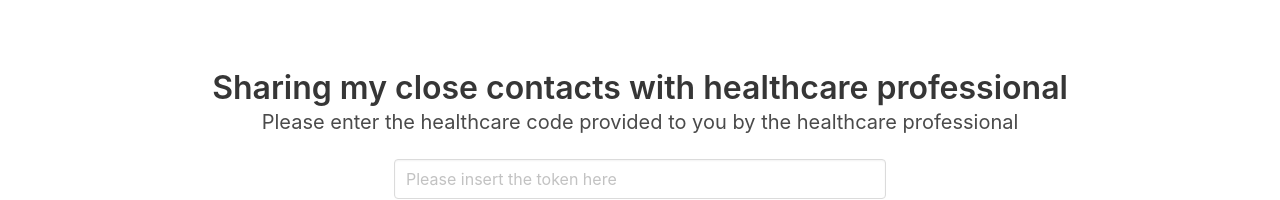
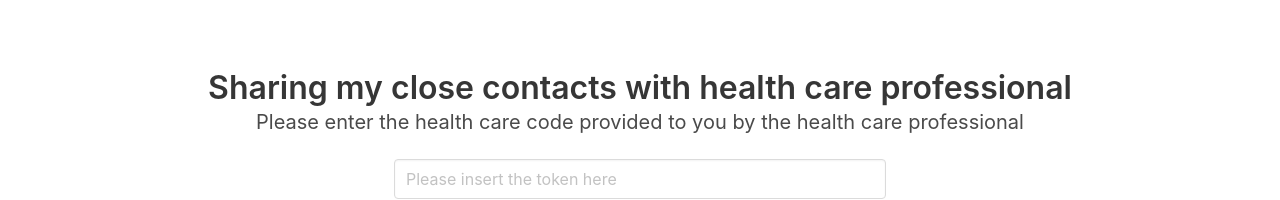
Before and after one commit to JoshuaBuditama/slowvid, a React (Create React App) app in the folder front-end/: page /upload in a window 1280 px wide. Shown: the part 126-326 px from the top of the page. Built offline with nearby package versions, Linux system fonts and the light colour scheme.

Commit message:
addressed the maintainability issue

```diff
--- a/front-end/src/components/UploadForm.tsx
+++ b/front-end/src/components/UploadForm.tsx
@@ -2,10 +2,20 @@ import React, { useState } from "react";
 
 function UploadForm(){
   const [verificationToken, setVerificationToken] = useState("");
+
+  function validToken() {
+    const validTokenCombination = /^[A-Z]+$/;
+    const validTokenLength = 4;
+    if(verificationToken.match(validTokenCombination) && verificationToken.length === validTokenLength)
+    {
+      return true;
+    }
+    return false;
+  }
+
   function handleSubmit(event: React.FormEvent<HTMLFormElement>) {
     event.preventDefault();
-    console.log(verificationToken);
-    if((verificationToken.match(/^[A-Z]+$/) && verificationToken.length === 4)){
+    if(validToken()){
       //send token to backend
     }
     else {
@@ -18,9 +28,9 @@ function UploadForm(){
       {/**Header section*/}
       <section className="section is-medium has-text-centered">
         <div className="container">
-          <h1 className="title">Sharing my close contacts with healthcare professional</h1>
+          <h1 className="title">Sharing my close contacts with health care professional</h1>
           <h2 className="subtitle">
-            Please enter the healthcare code provided to you by the healthcare professional
+            Please enter the health care code provided to you by the health care professional
           </h2>
 
           {/*Upload Form*/}
@@ -34,7 +44,7 @@ function UploadForm(){
                   placeholder="Please insert the token here"
                   onChange={e => setVerificationToken(e.target.value) }
                 />
-                {(!verificationToken.match(/^[A-Z]+$/) || verificationToken.length !== 4) && verificationToken && <p className="help is-danger">
+                {!validToken() && verificationToken && <p className="help is-danger">
                   Please insert a valid token
                 </p>}
               </div>
@@ -65,7 +75,7 @@ function UploadForm(){
                       type="submit"
                       className="button is-link"
                       value="I consent to sharing my close contacts"
-                      disabled={(!verificationToken.match(/^[A-Z]+$/) || verificationToken.length !== 4)}
+                      disabled={!validToken()}
                     />
                   </p>
                 </div>
```
